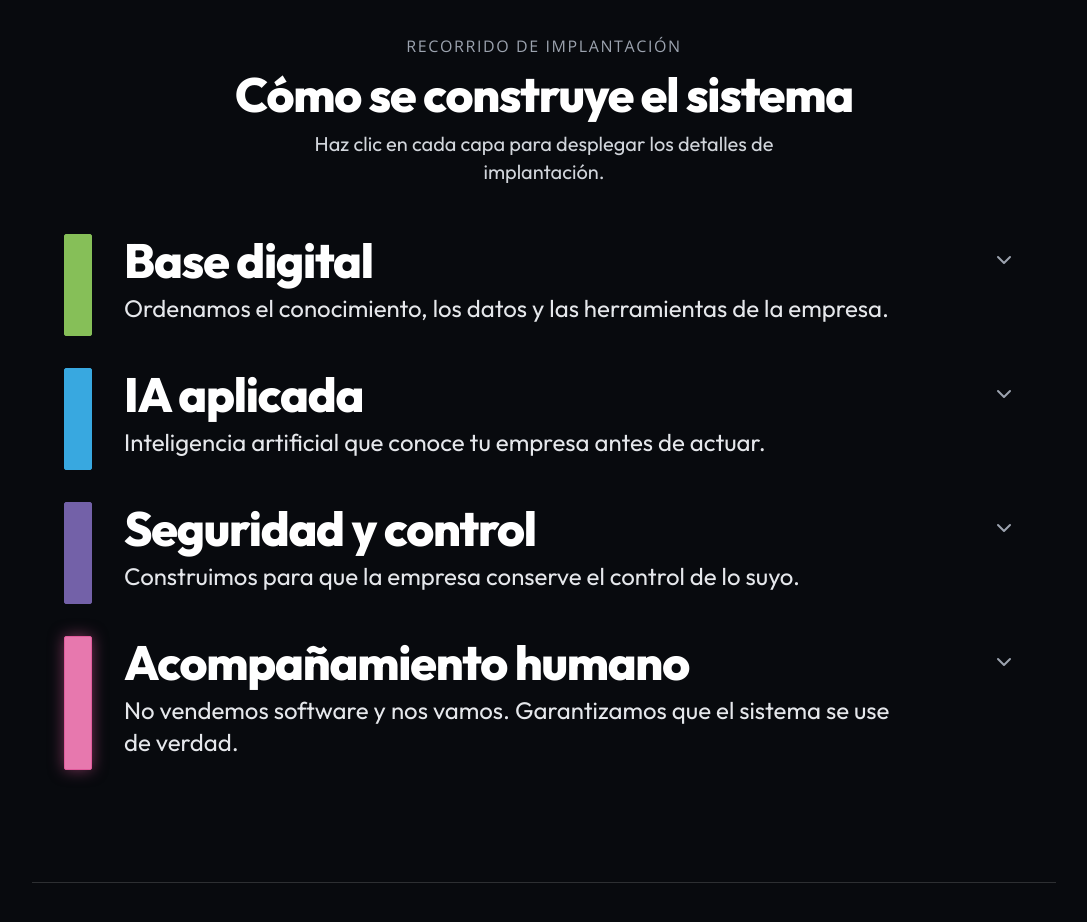
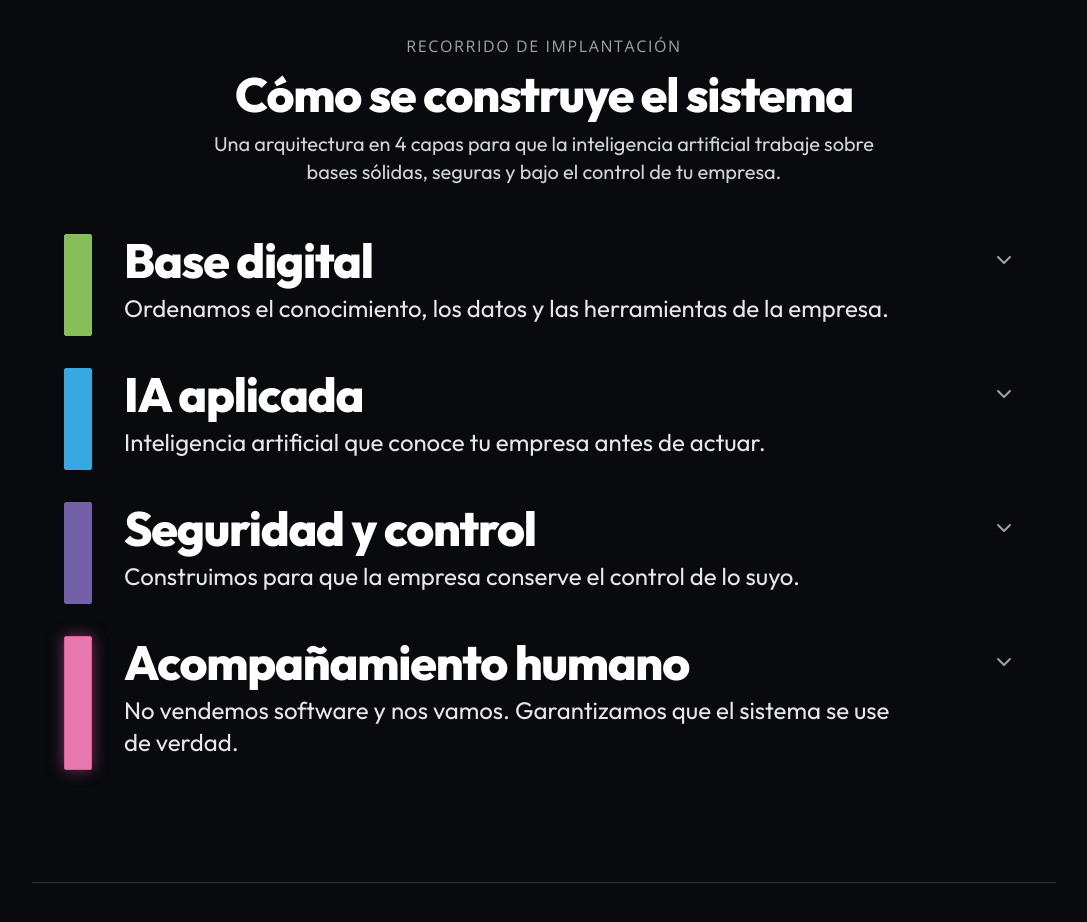
Before and after one commit to gerard-iartesana/iartesana-website, a Next.js app: page / in a window 1280 px wide. Shown: the part 1220-2142 px from the top of the page, without its empty margins (96-1183 px from the left). Built offline with nearby package versions, Linux system fonts and the light colour scheme.

Commit message:
copy: replace 4 layers click instruction with attractive value proposition subtitle

```diff
--- a/src/components/ScrollTimeline.tsx
+++ b/src/components/ScrollTimeline.tsx
@@ -99,8 +99,8 @@ export default function ScrollTimeline() {
         <h2 className="text-3xl sm:text-5xl font-extrabold text-white tracking-tight">
           Cómo se construye el sistema
         </h2>
-        <p className="text-lg sm:text-xl text-gray-300 max-w-xl mx-auto font-normal">
-          Haz clic en cada capa para desplegar los detalles de implantación.
+        <p className="text-lg sm:text-xl text-gray-300 max-w-2xl mx-auto font-normal leading-relaxed">
+          Una arquitectura en 4 capas para que la inteligencia artificial trabaje sobre bases sólidas, seguras y bajo el control de tu empresa.
         </p>
       </div>
 
```
